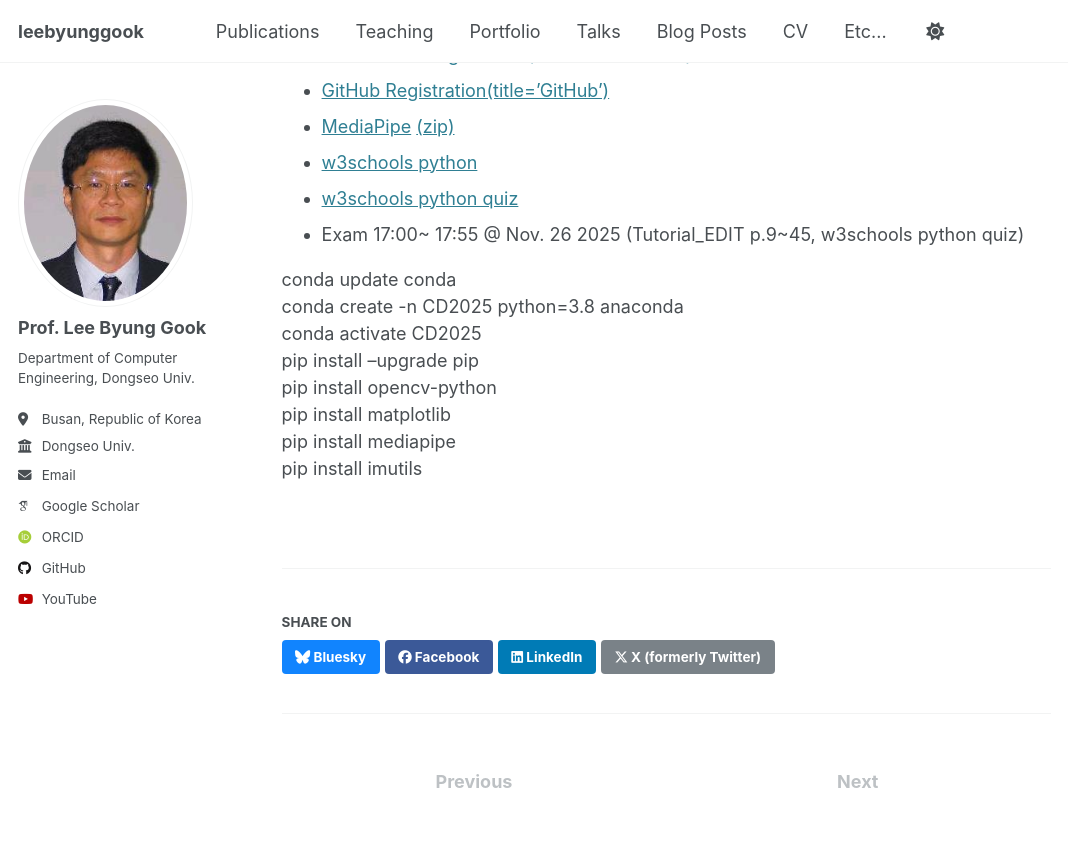
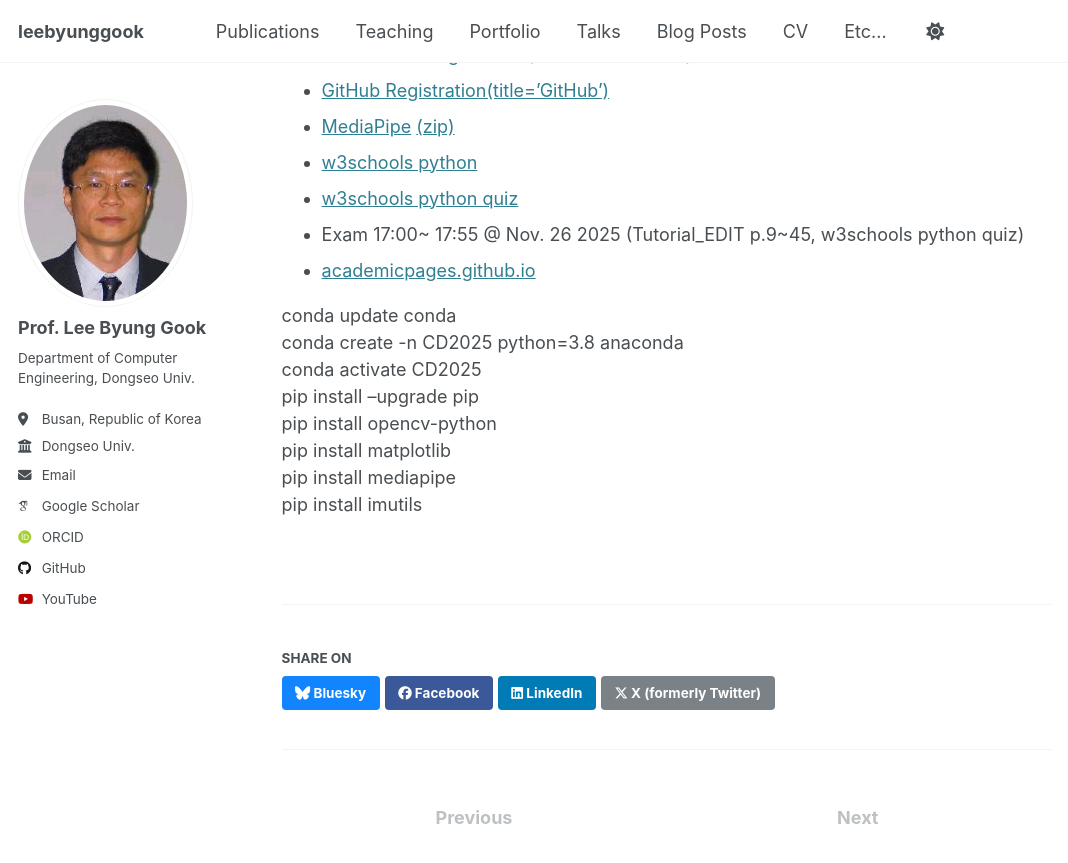
Before and after one commit to leebyunggook/leebyunggook.github.io, a Jekyll site: the page built from _teaching/2025-autumn-teaching-5.md, in a window 1280 px wide and 900 px high, scrolled down 425 px. Shown: the top 863 px of the window, without its empty margins (0-1068 px from the left). Built offline with Jekyll 4.4.1, drawn with Linux system fonts in a browser that asks for light colours; some web fonts are replaced.

Commit message:
Update 2025-autumn-teaching-5.md

```diff
--- a/_teaching/2025-autumn-teaching-5.md
+++ b/_teaching/2025-autumn-teaching-5.md
@@ -21,6 +21,7 @@ location: "Shanghai, China"
 * [w3schools python](https://www.w3schools.com/python/default.asp)
 * [w3schools python quiz](https://www.w3schools.com/quiztest/quiztest.asp?qtest=PYTHON)
 * Exam 17:00~ 17:55 @ Nov. 26 2025 (Tutorial_EDIT p.9~45, w3schools python quiz)
+* [academicpages.github.io](https://academicpages.github.io/)
 
 conda update conda
 conda create -n CD2025 python=3.8 anaconda
```
